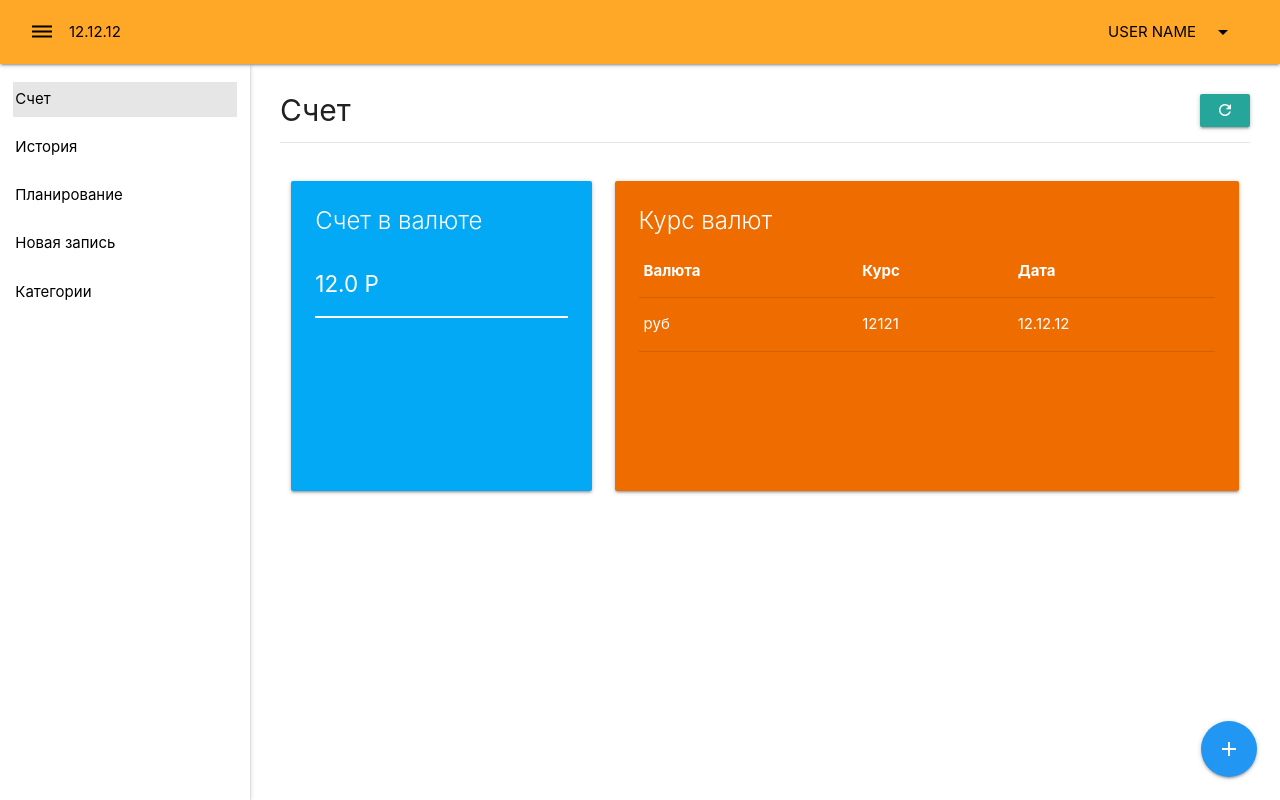
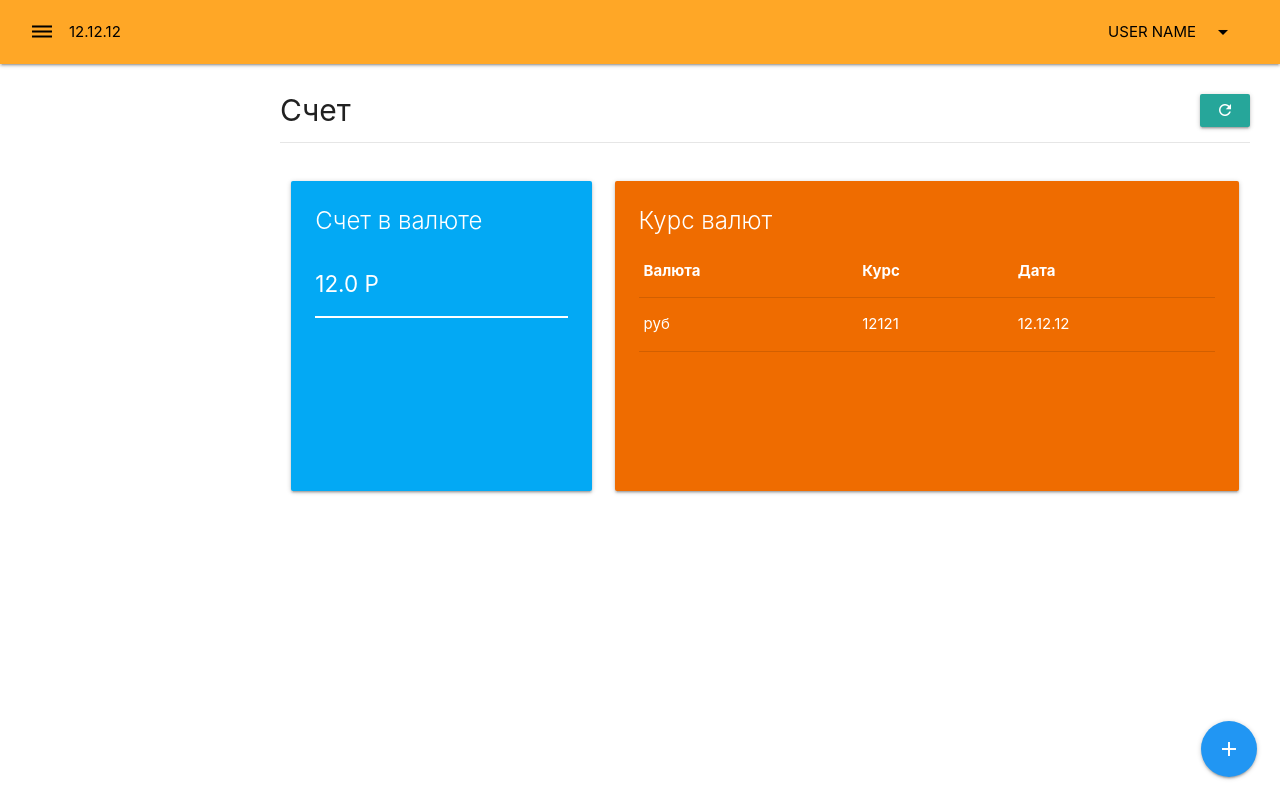
Before and after one commit to tsukiyyyomi/vueCrm, a Vue app in the folder crm/: page / in a window 1280 px wide. Built offline with nearby package versions, Linux system fonts and the light colour scheme.

Commit message:
Created dinamic side to left

```diff
--- a/crm/src/components/app/Sidebar.vue
+++ b/crm/src/components/app/Sidebar.vue
@@ -1,5 +1,5 @@
 <template>
-    <ul class="sidenav app-sidenav open">
+    <ul class="sidenav app-sidenav "  :class="{open: isOpen}" >
             <router-link
                 v-for="link in links"
                 :key="link.url"
@@ -17,6 +17,7 @@
 
 <script>
     export default{
+        props: ['isOpen'],
         data: () => ({
             links: [
                 {title: 'Счет', url: '/', exact:true},
```
